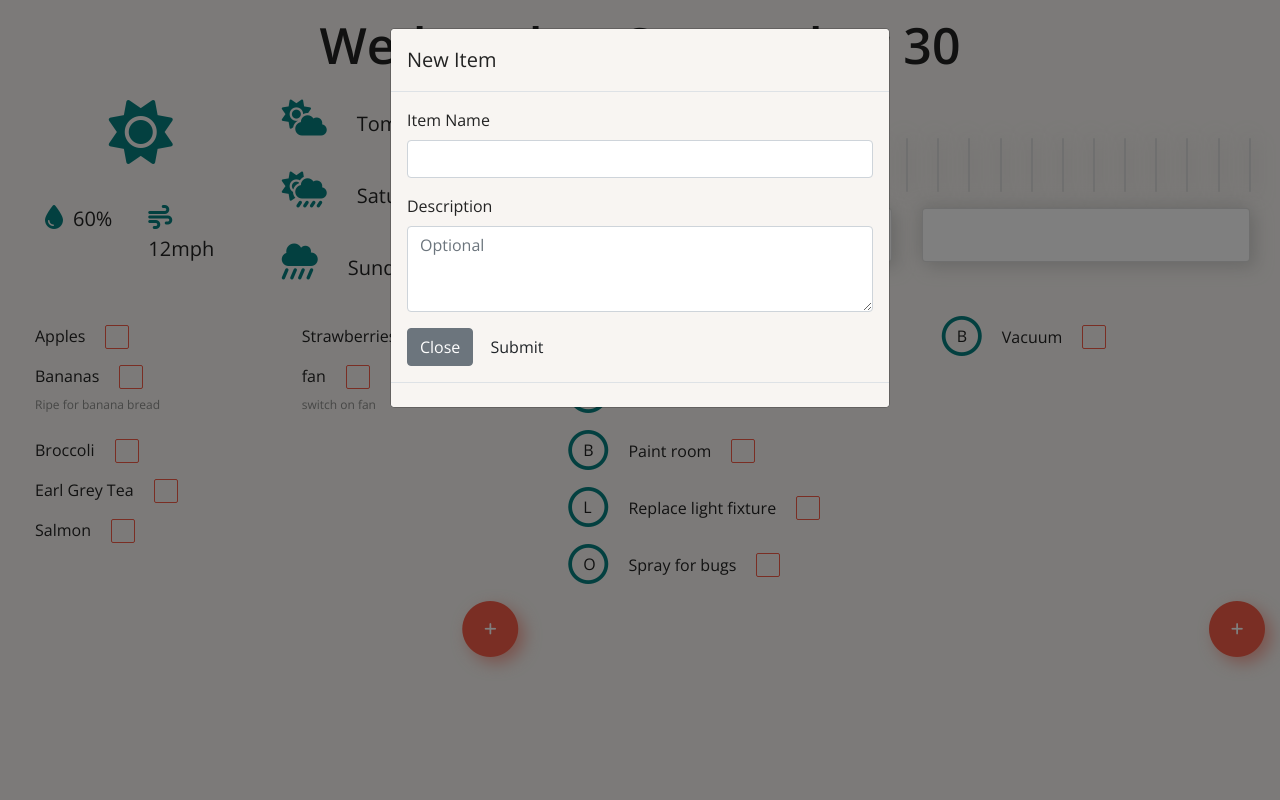
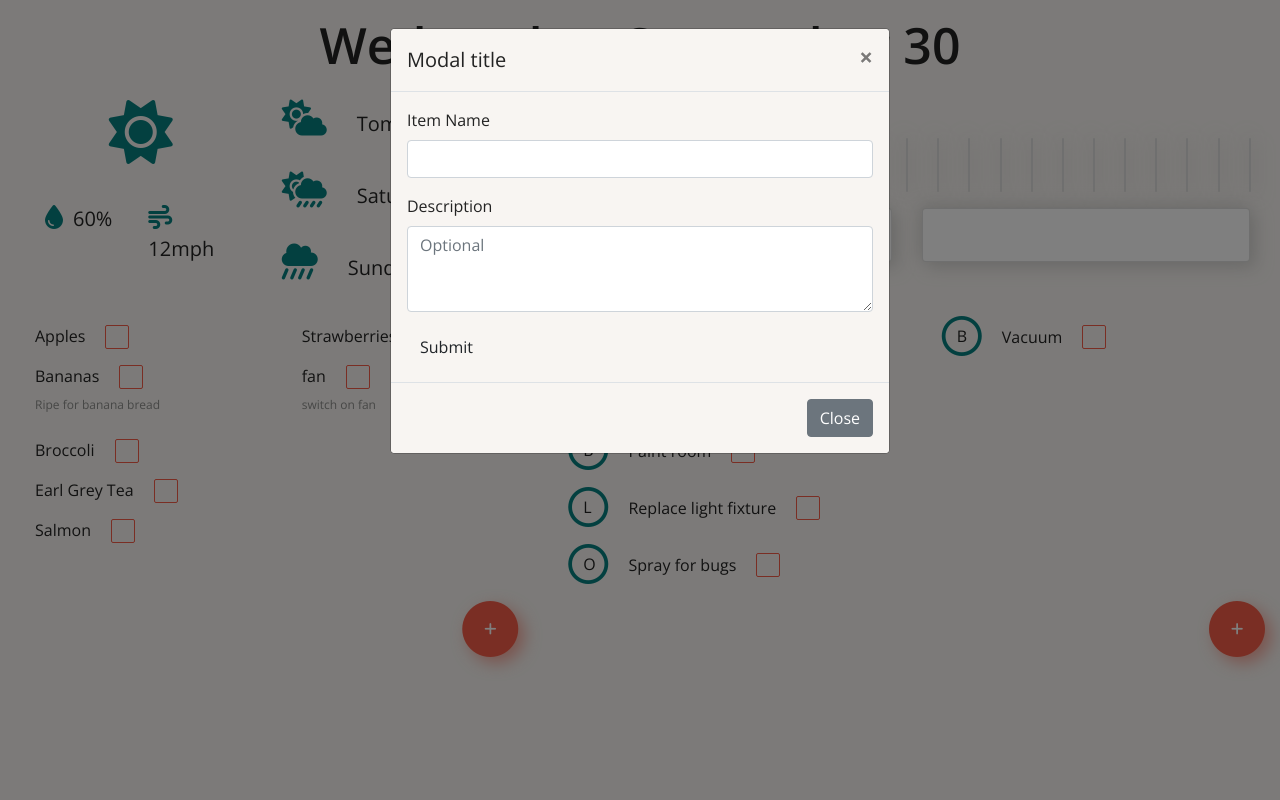
Before and after one commit to MissMeg/home-automation-app, a Flask app: page / in a window 1280 px wide, after a click that opens the changed part. Run offline with Flask 2, Linux system fonts and the light colour scheme; some libraries are stand-ins or nearby versions.

Commit message:
updated index.html again

```diff
--- a/templates/index.html
+++ b/templates/index.html
@@ -1,24 +1,49 @@
 <!DOCTYPE html>
 <html>
   <head>
-        <meta charset="utf-8">
-        <meta http-equiv="X-UA-Compatible" content="IE=edge">
+    <meta charset="utf-8" />
+    <meta http-equiv="X-UA-Compatible" content="IE=edge" />
 
     <title>Home Automation App</title>
 
-        <meta name="description" content="An app that tracks the weather, calendar events, todo items, and grocery list.">
-        <meta name="viewport" content="width=device-width, initial-scale=1">
+    <meta
+      name="description"
+      content="An app that tracks the weather, calendar events, todo items, and grocery list."
+    />
+    <meta name="viewport" content="width=device-width, initial-scale=1" />
+    <!--Custom CSS-->
+    <link
+      rel="stylesheet"
+      href="{{ url_for('static', filename='styles/app.css') }}"
+    />
     <!--Bootstrap CSS-->
-        <link rel="stylesheet" href="https://stackpath.bootstrapcdn.com/bootstrap/4.5.0/css/bootstrap.min.css" integrity="sha384-9aIt2nRpC12Uk9gS9baDl411NQApFmC26EwAOH8WgZl5MYYxFfc+NcPb1dKGj7Sk" crossorigin="anonymous">
-        <!--Custom CSS-->
-        <link rel="stylesheet" href="{{ url_for('static', filename='styles/app.css') }}">
+    <link
+      rel="stylesheet"
+      href="https://stackpath.bootstrapcdn.com/bootstrap/4.5.0/css/bootstrap.min.css"
+      integrity="sha384-9aIt2nRpC12Uk9gS9baDl411NQApFmC26EwAOH8WgZl5MYYxFfc+NcPb1dKGj7Sk"
+      crossorigin="anonymous"
+    />
     <!--Font Awesome Icons-->
-        <script src="https://kit.fontawesome.com/75bde6854e.js" crossorigin="anonymous"></script>
-        <link rel="stylesheet" href="https://cdnjs.cloudflare.com/ajax/libs/font-awesome/4.7.0/css/font-awesome.min.css" />
+    <script
+      src="https://kit.fontawesome.com/75bde6854e.js"
+      crossorigin="anonymous"
+    ></script>
+    <link
+      rel="stylesheet"
+      href="https://cdnjs.cloudflare.com/ajax/libs/font-awesome/4.7.0/css/font-awesome.min.css"
+    />
     <!-- bootstrap social css-->
-        <link rel="stylesheet" type="text/css" href="https://cdnjs.cloudflare.com/ajax/libs/bootstrap-social/5.1.1/bootstrap-social.min.css" />
+    <link
+      rel="stylesheet"
+      type="text/css"
+      href="https://cdnjs.cloudflare.com/ajax/libs/bootstrap-social/5.1.1/bootstrap-social.min.css"
+    />
     <!--animation css-->
-        <link rel="stylesheet" type="text/css" href="https://cdnjs.cloudflare.com/ajax/libs/animate.css/3.5.2/animate.min.css" />
+    <link
+      rel="stylesheet"
+      type="text/css"
+      href="https://cdnjs.cloudflare.com/ajax/libs/animate.css/3.5.2/animate.min.css"
+    />
   </head>
 
   <body>
@@ -37,18 +62,58 @@
               <div id="center-weather" class="col">
                 <div class="container">
                   <div class="row">
-                                        <i id="main-weather" class="col fas fa-sun wow fadeInLeft" data-wow-delay="0.5s"></i>
+                    <i
+                      id="main-weather"
+                      class="col fas fa-sun wow fadeIn"
+                      data-wow-delay="0.4s"
+                    ></i>
                   </div>
                   <div class="row">
-                                        <p class="col"><i class="today-weather fas fa-tint wow fadeInLeft" data-wow-delay="0.8s"></i><span class="wow fadeInLeft" data-wow-delay="0.7s">60%</span></p>
-                                        <p id="wind" class="col"><i class="today-weather fas fa-wind wow fadeInLeft" data-wow-delay="0.6s""></i><span class="wow fadeInLeft" data-wow-delay="0.5s"">12mph</span></p>
+                    <p class="col">
+                      <i
+                        class="today-weather fas fa-tint wow fadeIn"
+                        data-wow-delay="0.4s"
+                      ></i
+                      ><span class="wow fadeIn" data-wow-delay="0.4s">60%</span>
+                    </p>
+                    <p id="wind" class="col">
+                      <i
+                        class="today-weather fas fa-wind wow fadeIn"
+                        data-wow-delay="0.4s"
+                      ></i
+                      ><span class="wow fadeIn" data-wow-delay="0.4s"
+                        >12mph</span
+                      >
+                    </p>
                   </div>
                 </div>
               </div>
               <div class="col">
-                                <p><i class="upcoming-weather fas fa-cloud-sun wow fadeInLeft" data-wow-delay="0.2s"></i><span class="wow fadeIn" data-wow-delay="0.3s">Tomorrow</span></p>
-                                <p><i class="upcoming-weather fas fa-cloud-sun-rain wow fadeInLeft" data-wow-delay="0.2s"></i><span class="wow fadeIn" data-wow-delay="0.3s">Saturday</span></p>
-                                <p><i class="upcoming-weather fas fa-cloud-showers-heavy wow fadeInLeft" data-wow-delay="0.2s"></i><span class="wow fadeIn" data-wow-delay="0.3s">Sunday</span></p>
+                <p>
+                  <i
+                    class="upcoming-weather fas fa-cloud-sun wow fadeIn"
+                    data-wow-delay="0.4s"
+                  ></i
+                  ><span class="wow fadeIn" data-wow-delay="0.4s"
+                    >Tomorrow</span
+                  >
+                </p>
+                <p>
+                  <i
+                    class="upcoming-weather fas fa-cloud-sun-rain wow fadeIn"
+                    data-wow-delay="0.4s"
+                  ></i
+                  ><span class="wow fadeIn" data-wow-delay="0.4s"
+                    >Saturday</span
+                  >
+                </p>
+                <p>
+                  <i
+                    class="upcoming-weather fas fa-cloud-showers-heavy wow fadeIn"
+                    data-wow-delay="0.4s"
+                  ></i
+                  ><span class="wow fadeIn" data-wow-delay="0.4s">Sunday</span>
+                </p>
               </div>
             </div>
           </div>
@@ -56,11 +121,11 @@
 
         <!--Events Section-->
         <section id="events" class="col-7">
-                    <div class="container">
+          <div class="container wow fadeIn" data-wow-delay="0.4s">
             <div class="row">
               {% for event in events %}
               <div class="col">
-                                    <div class="card mb-3 wow flipInX" data-wow-delay="0.9s"" style="max-width: 540px;">
+                <div class="card mb-3" style="max-width: 540px">
                   <div class="row no-gutters">
                     <div class="col-md-8">
                       <div class="card-body">
@@ -85,16 +150,21 @@
         <section id="grocery" class="col-5">
           <div class="row">
             <form action="">
-                            <div class="container">
+              <div class="container wow fadeIn" data-wow-delay="0.4s">
                 <div class="row">
                   {% if len_groc < 6 %}
                   <div class="col">
                     {% for item in groceries %}
 
                     <div class="form-group form-check">
-
-                                                <label class="form-check-label" for="exampleCheck1">{{ item.title }}</label>
-                                                <input type="checkbox" class="form-check-input" id="exampleCheck1">
+                      <label class="form-check-label" for="exampleCheck1"
+                        >{{ item.title }}</label
+                      >
+                      <input
+                        type="checkbox"
+                        class="form-check-input"
+                        id="exampleCheck1"
+                      />
                       {% if item.description %}
                       <p>{{ item.description }}</p>
                       {% endif %}
@@ -106,8 +176,14 @@
                   <div class="col">
                     {% for i in range(5) %}
                     <div class="form-group form-check">
-                                                    <label class="form-check-label" for="exampleCheck1">{{ groceries[i].title }}</label>
-                                                    <input type="checkbox" class="form-check-input" id="exampleCheck1">
+                      <label class="form-check-label" for="exampleCheck1"
+                        >{{ groceries[i].title }}</label
+                      >
+                      <input
+                        type="checkbox"
+                        class="form-check-input"
+                        id="exampleCheck1"
+                      />
                       {% if groceries[i].description %}
                       <p>{{ groceries[i].description }}</p>
                       {% endif %}
@@ -117,8 +193,14 @@
                   <div class="col">
                     {% for i in range(5, len_groc) %}
                     <div class="form-group form-check">
-                                                    <label class="form-check-label" for="exampleCheck1">{{ groceries[i].title }}</label>
-                                                    <input type="checkbox" class="form-check-input" id="exampleCheck1">
+                      <label class="form-check-label" for="exampleCheck1"
+                        >{{ groceries[i].title }}</label
+                      >
+                      <input
+                        type="checkbox"
+                        class="form-check-input"
+                        id="exampleCheck1"
+                      />
                       {% if groceries[i].description %}
                       <p>{{ groceries[i].description }}</p>
                       {% endif %}
@@ -136,7 +218,7 @@
         <section id="todo" class="col-7">
           <div class="row">
             <form action="">
-                            <div class="container">
+              <div class="container wow fadeIn" data-wow-delay="0.4s">
                 <div class="row justify-content-around">
                   {% if len_todo < 6 %}
                   <div class="col">
@@ -145,8 +227,14 @@
                       <i class="far fa-circle">
                         <p class="room-loc">{{ task.location[0] }}</p>
                       </i>
-                                                <label class="form-check-label" for="exampleCheck1">{{ task.title }}</label>
-                                                <input type="checkbox" class="form-check-input" id="exampleCheck1">
+                      <label class="form-check-label" for="exampleCheck1"
+                        >{{ task.title }}</label
+                      >
+                      <input
+                        type="checkbox"
+                        class="form-check-input"
+                        id="exampleCheck1"
+                      />
                     </div>
                     {% endfor %}
                   </div>
@@ -157,8 +245,14 @@
                       <i class="far fa-circle">
                         <p class="room-loc">{{ todos[i].location[0] }}</p>
                       </i>
-                                                    <label class="form-check-label" for="exampleCheck1">{{ todos[i].title }}</label>
-                                                    <input type="checkbox" class="form-check-input" id="exampleCheck1">
+                      <label class="form-check-label" for="exampleCheck1"
+                        >{{ todos[i].title }}</label
+                      >
+                      <input
+                        type="checkbox"
+                        class="form-check-input"
+                        id="exampleCheck1"
+                      />
                     </div>
                     {% endfor %}
                   </div>
@@ -168,8 +262,14 @@
                       <i class="far fa-circle">
                         <p class="room-loc">{{ todos[i].location[0] }}</p>
                       </i>
-                                                    <label class="form-check-label" for="exampleCheck1">{{ todos[i].title }}</label>
-                                                    <input type="checkbox" class="form-check-input" id="exampleCheck1">
+                      <label class="form-check-label" for="exampleCheck1"
+                        >{{ todos[i].title }}</label
+                      >
+                      <input
+                        type="checkbox"
+                        class="form-check-input"
+                        id="exampleCheck1"
+                      />
                     </div>
                     {% endfor %}
                   </div>
@@ -185,37 +285,72 @@
       <div class="row">
         <div class="col-5">
           <div class="row add-icon">
-                        <div class="col align-self-end ">
-                            <i class="fas fa-circle wow rotateIn" data-wow-delay="0.8s" data-toggle="modal" data-target="#grocery-form"><i class="plus fas fa-plus wow rotateIn" data-wow-delay="0.8s"></i></i>
+            <div class="col align-self-end">
+              <i
+                class="fas fa-circle wow fadeIn"
+                data-wow-delay="0.4s"
+                data-toggle="modal"
+                data-target="#grocery-form"
+                ><i
+                  class="plus fas fa-plus wow rotateIn"
+                  data-wow-delay="0.8s"
+                ></i
+              ></i>
             </div>
           </div>
 
           <!--Grocery Form Modal-->
-                    <div id="grocery-form" class="modal modal-grocery" tabindex="-1" role="dialog">
+          <div
+            id="grocery-form"
+            class="modal modal-grocery"
+            tabindex="-1"
+            role="dialog"
+          >
             <div class="modal-dialog">
               <div class="modal-content">
                 <div class="modal-header">
-                                    <div class="header-title">
-                                        <h5 class="modal-title">New Item</h5>
-                                    </div>
+                  <h5 class="modal-title">Modal title</h5>
+                  <button
+                    type="button"
+                    class="close"
+                    data-dismiss="modal"
+                    aria-label="Close"
+                  >
+                    <span aria-hidden="true">&times;</span>
+                  </button>
                 </div>
                 <div class="modal-body">
                   <form action="{{ url_for('save_grocery') }}" method="POST">
                     <div class="form-group">
                       <label for="groceryItem">Item Name</label>
-                                            <input type="text" class="form-control" id="groceryItem" name="item">
+                      <input
+                        type="text"
+                        class="form-control"
+                        id="groceryItem"
+                        name="item"
+                      />
                     </div>
                     <div class="form-group">
                       <label for="groceryDescription">Description</label>
-                                            <textarea class="form-control" id="groceryDescription" rows="3" placeholder="Optional" name="description"></textarea>
+                      <textarea
+                        class="form-control"
+                        id="groceryDescription"
+                        rows="3"
+                        placeholder="Optional"
+                        name="description"
+                      ></textarea>
                     </div>
-                                        <div class="form-btns">
-                                            <button type="button" class="btn btn-secondary" data-dismiss="modal">Close</button>
-                                            <button type="submit" class="btn btn-submit">Submit</button>
-                                        </div>
+                    <button type="submit" class="btn">Submit</button>
                   </form>
                 </div>
                 <div class="modal-footer">
+                  <button
+                    type="button"
+                    class="btn btn-secondary"
+                    data-dismiss="modal"
+                  >
+                    Close
+                  </button>
                 </div>
               </div>
             </div>
@@ -226,28 +361,57 @@
         <div class="col-7">
           <div class="row add-icon">
             <div class="col align-self-end">
-                            <i class="fas fa-circle wow rotateIn" data-wow-delay="0.8s" data-toggle="modal" data-target="#todo-form"><i class="plus fas fa-plus wow rotateIn" data-wow-delay="0.8s"></i></i>
+              <i
+                class="fas fa-circle wow fadeIn"
+                data-wow-delay="0.4s"
+                data-toggle="modal"
+                data-target="#todo-form"
+                ><i
+                  class="plus fas fa-plus wow rotateIn"
+                  data-wow-delay="0.8s"
+                ></i
+              ></i>
             </div>
           </div>
 
           <!--Todo Form Modal-->
-                    <div id="todo-form" class="modal modal-todo" tabindex="-1" role="dialog">
+          <div
+            id="todo-form"
+            class="modal modal-todo"
+            tabindex="-1"
+            role="dialog"
+          >
             <div class="modal-dialog">
               <div class="modal-content">
                 <div class="modal-header">
-                                    <div class="header-title">
-                                        <h5>New Todo</h5>
-                                    </div>
+                  <h5 class="modal-title">Modal title</h5>
+                  <button
+                    type="button"
+                    class="close"
+                    data-dismiss="modal"
+                    aria-label="Close"
+                  >
+                    <span aria-hidden="true">&times;</span>
+                  </button>
                 </div>
                 <div class="modal-body">
                   <form action="{{ url_for('save_todo') }}" method="POST">
                     <div class="form-group">
                       <label for="todoTitle">Todo Title</label>
-                                            <input type="text" class="form-control" id="todoTitle" name="title">
+                      <input
+                        type="text"
+                        class="form-control"
+                        id="todoTitle"
+                        name="title"
+                      />
                     </div>
                     <div class="form-group">
                       <label for="roomLocation">Room Location</label>
-                                            <select class="form-control" id="roomLocation" name="location">
+                      <select
+                        class="form-control"
+                        id="roomLocation"
+                        name="location"
+                      >
                         <option>Living Room</option>
                         <option>Kitchen</option>
                         <option>Dining Room</option>
@@ -257,14 +421,17 @@
                         <option>Outside</option>
                       </select>
                     </div>
-                                        <div class="form-btns">
-                                            <button type="button" class="btn btn-secondary" data-dismiss="modal">Close</button>
-                                            <button type="submit" class="btn btn-submit">Submit</button>
-                                        </div>
+                    <button type="submit" class="btn">Submit</button>
                   </form>
                 </div>
                 <div class="modal-footer">
-
+                  <button
+                    type="button"
+                    class="btn btn-secondary"
+                    data-dismiss="modal"
+                  >
+                    Close
+                  </button>
                 </div>
               </div>
             </div>
@@ -276,14 +443,30 @@
     </div>
 
     <!--Bootstrap-->
-        <script src="https://code.jquery.com/jquery-3.5.1.slim.min.js" integrity="sha384-DfXdz2htPH0lsSSs5nCTpuj/zy4C+OGpamoFVy38MVBnE+IbbVYUew+OrCXaRkfj" crossorigin="anonymous"></script>
-        <script src="https://cdn.jsdelivr.net/npm/popper.js@1.16.0/dist/umd/popper.min.js" integrity="sha384-Q6E9RHvbIyZFJoft+2mJbHaEWldlvI9IOYy5n3zV9zzTtmI3UksdQRVvoxMfooAo" crossorigin="anonymous"></script>
-        <script src="https://stackpath.bootstrapcdn.com/bootstrap/4.5.0/js/bootstrap.min.js" integrity="sha384-OgVRvuATP1z7JjHLkuOU7Xw704+h835Lr+6QL9UvYjZE3Ipu6Tp75j7Bh/kR0JKI" crossorigin="anonymous"></script>
+    <script
+      src="https://code.jquery.com/jquery-3.5.1.slim.min.js"
+      integrity="sha384-DfXdz2htPH0lsSSs5nCTpuj/zy4C+OGpamoFVy38MVBnE+IbbVYUew+OrCXaRkfj"
+      crossorigin="anonymous"
+    ></script>
+    <script
+      src="https://cdn.jsdelivr.net/npm/popper.js@1.16.0/dist/umd/popper.min.js"
+      integrity="sha384-Q6E9RHvbIyZFJoft+2mJbHaEWldlvI9IOYy5n3zV9zzTtmI3UksdQRVvoxMfooAo"
+      crossorigin="anonymous"
+    ></script>
+    <script
+      src="https://stackpath.bootstrapcdn.com/bootstrap/4.5.0/js/bootstrap.min.js"
+      integrity="sha384-OgVRvuATP1z7JjHLkuOU7Xw704+h835Lr+6QL9UvYjZE3Ipu6Tp75j7Bh/kR0JKI"
+      crossorigin="anonymous"
+    ></script>
     <script src="https://cdnjs.cloudflare.com/ajax/libs/wow/1.1.2/wow.min.js"></script>
     <script>
       new WOW().init();
     </script>
     <!--Custom JavaScript-->
-        <script src="{{ url_for('static', filename='app.js') }}" async defer></script>
+    <script
+      src="{{ url_for('static', filename='app.js') }}"
+      async
+      defer
+    ></script>
   </body>
 </html>
```
Lines whose indentation alone changed are shown as unchanged.
